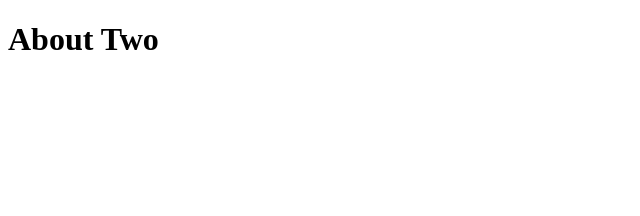
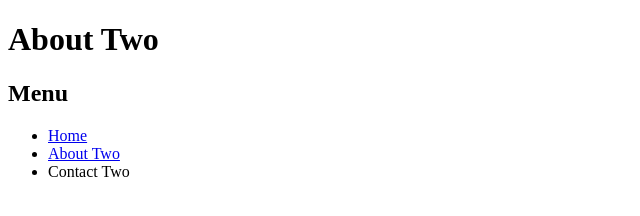
Before and after one commit to crescentseas/two2, a plain HTML site: page abouttwo.html in a window 1280 px wide. Shown: the whole page, without its empty margins (0-640 px from the left). Drawn offline with Linux system fonts and the light colour scheme.

Commit message:
s
added nav to all pages

```diff
--- a/abouttwo.html
+++ b/abouttwo.html
@@ -9,6 +9,14 @@
     <header>
         <h1>About Two</h1>
     </header>
+    <nav>
+        <h2>Menu</h2>
+        <ul>
+            <li><a href="index.html">Home</a></li>
+            <li><a href="abouttwo.html">About Two</a></li>
+            <li>Contact Two</li>
+        </ul>
+    </nav>
     <main></main>
     <footer></footer>
 </body>
```
Also changed, not shown: index.html (+2 -0 lines).
